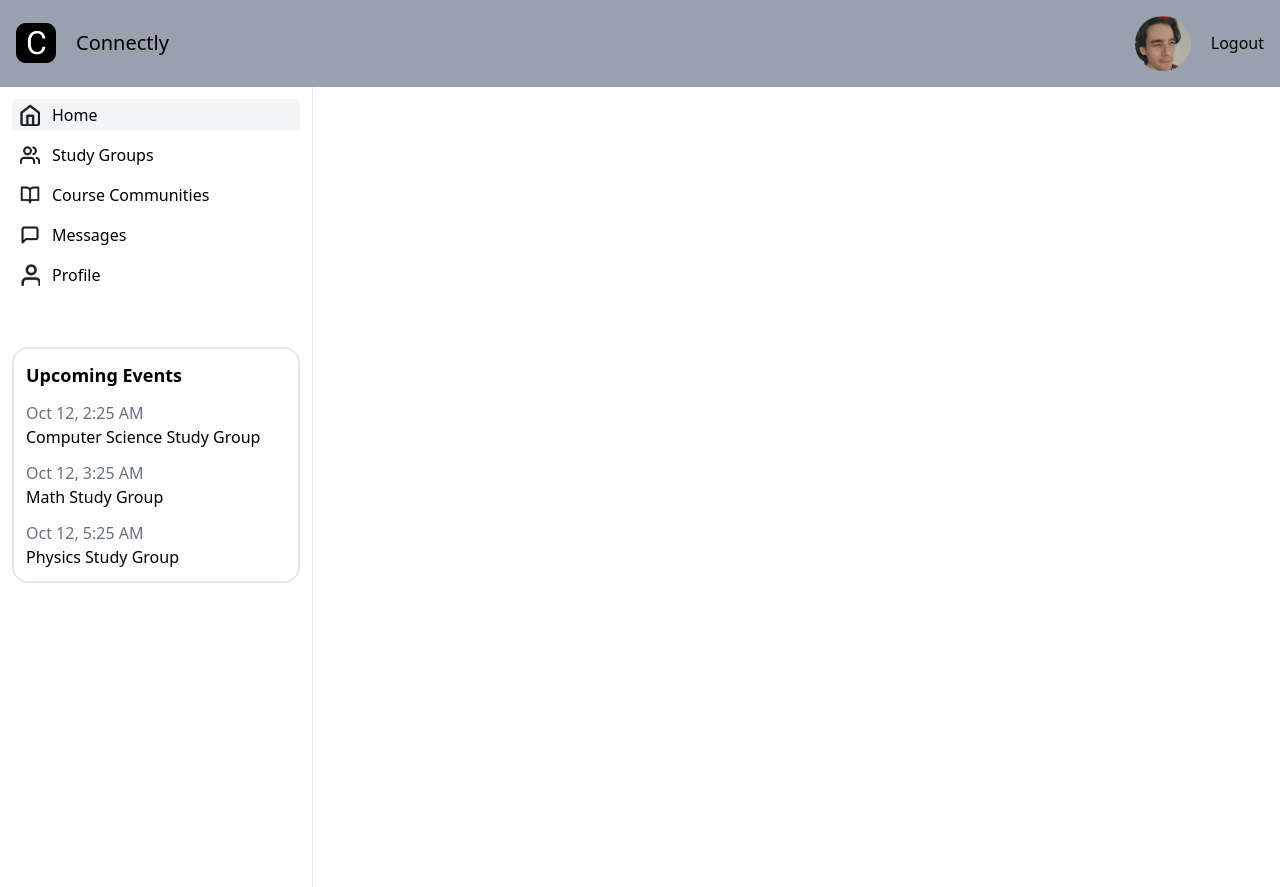
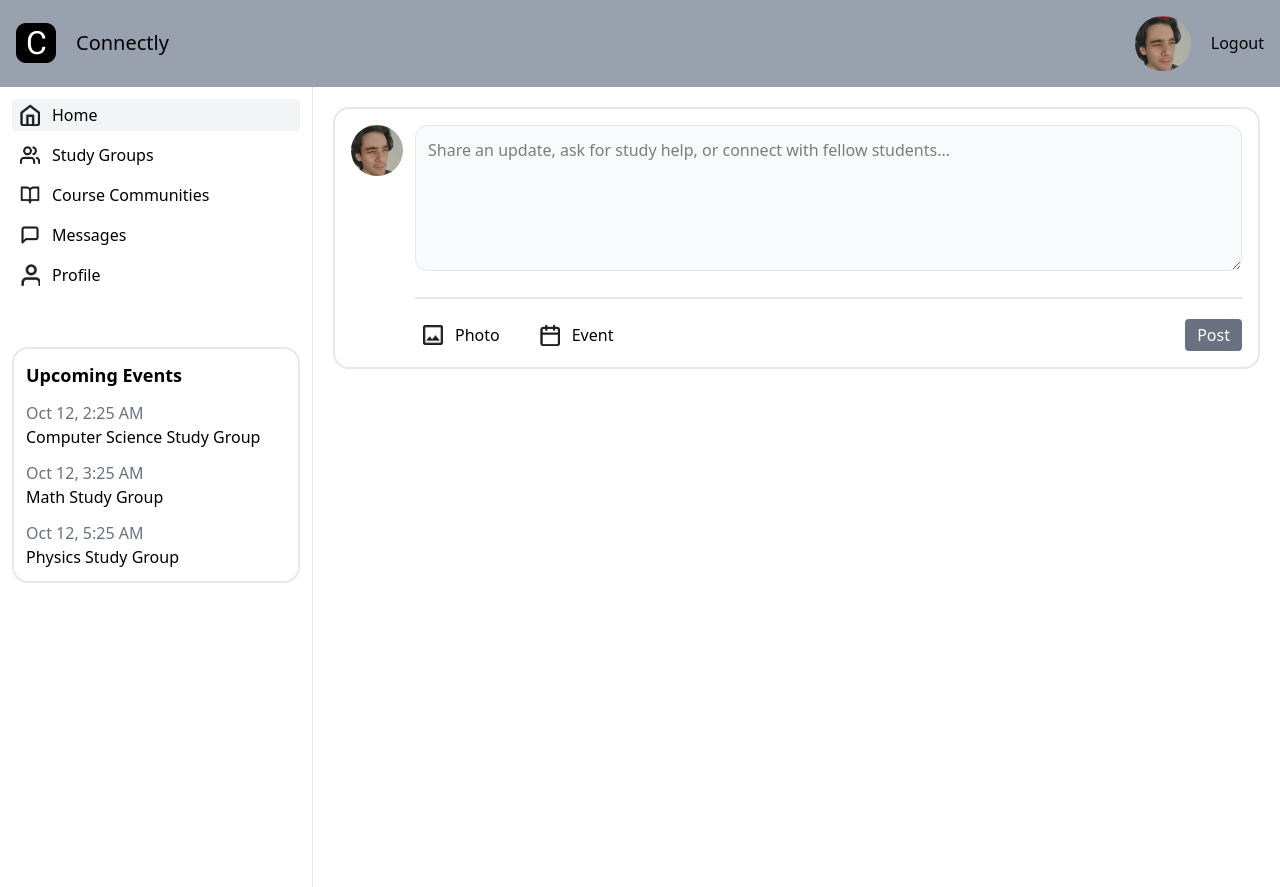
Before and after one commit to larongbingo/MO.IT120, a React (Vite) app: page /app in a window 1280 px wide. Built offline with nearby package versions, Linux system fonts and the light colour scheme.

Commit message:
refactor: use nested routing to allow for AppLayout.tsx

```diff
--- a/src/App.tsx
+++ b/src/App.tsx
@@ -1,13 +1,16 @@
 import { BrowserRouter, Route, Routes } from "react-router-dom";
 import LandingPage from "./pages/LandingPage.tsx";
 import AppPage from "./pages/AppPage.tsx";
+import AppLayout from "./layouts/AppLayout.tsx";
 
 function App() {
     return (
         <BrowserRouter>
             <Routes>
-                <Route path="/" element={<LandingPage />} />
-                <Route path="/app" element={<AppPage />} />
+                <Route index element={<LandingPage />} />
+                <Route path="app" element={<AppLayout />}>
+                    <Route index element={<AppPage />} />
+                </Route>
             </Routes>
         </BrowserRouter>
     );
--- /dev/null
+++ b/src/layouts/AppLayout.tsx
@@ -0,0 +1,97 @@
+import Navbar from "../components/Navbar.tsx";
+import profilePicture from "/profile pic.png";
+import homeLogo from "/Home.png";
+import usersLogo from "/Users.png";
+import bookLogo from "/Book.png";
+import messageLogo from "/Message.png";
+import userLogo from "/User.png";
+import {Link, Outlet} from "react-router-dom";
+import ScheduleCard, {type Schedule} from "../components/app/ScheduleCard.tsx";
+
+function AppLayout() {
+    return (
+        <>
+            <Navbar homeRoute="/app">
+                <ul className="flex items-center space-x-5">
+                    <li>
+                        <a href="#">
+                            <img src={profilePicture} alt="Profile Picture"
+                                 className="rounded-full w-14"/>
+                        </a>
+                    </li>
+                    <li>
+                        <Link to="/">Logout</Link>
+                    </li>
+                </ul>
+            </Navbar>
+
+
+            <div className="flex">
+                <SideBar/>
+                <Outlet />
+            </div>
+        </>
+    )
+}
+
+function NavigationItems() {
+    return (
+        <nav>
+            <ul className="space-y-2">
+                <li>
+                    <Link to="./app.html"
+                          className="bg-gray-100 rounded hover:bg-gray-300 flex items-center space-x-3 px-2 py-1">
+                        <img src={homeLogo} alt="Home Logo" className="w-5"/>
+                        <span className="">Home</span>
+                    </Link>
+                </li>
+                <li>
+                    <Link to="#"
+                          className="rounded hover:bg-gray-300 flex items-center space-x-3 px-2 py-1">
+                        <img src={usersLogo} alt="Study Groups Logo" className="w-5"/>
+                        <span>Study Groups</span>
+                    </Link>
+                </li>
+                <li>
+                    <Link to=""
+                          className="rounded hover:bg-gray-300 flex items-center space-x-3 px-2 py-1">
+                        <img src={bookLogo} alt="Course Communities Logo" className="w-5"/>
+                        <span>Course Communities</span>
+                    </Link>
+                </li>
+                <li>
+                    <Link to=""
+                          className="rounded hover:bg-gray-300 flex items-center space-x-3 px-2 py-1">
+                        <img src={messageLogo} alt="Messages Logo" className="w-5"/>
+                        <span>Messages</span>
+                    </Link>
+                </li>
+                <li>
+                    <Link to=""
+                          className="rounded hover:bg-gray-300 flex items-center space-x-3 px-2 py-1">
+                        <img src={userLogo} alt="Profile Logo" className="w-5"/>
+                        <span>Profile</span>
+                    </Link>
+                </li>
+            </ul>
+        </nav>
+    )
+}
+
+function SideBar() {
+    const today = new Date();
+    const schedule: Schedule[] = [
+        { date: new Date(today.setHours(2)), event: "Computer Science Study Group" },
+        { date: new Date(today.setHours(3)), event: "Math Study Group" },
+        { date: new Date(today.setHours(5)), event: "Physics Study Group" },
+    ];
+
+    return (
+        <section className="md:block hidden h-screen border-r border-border border-gray-200 sticky top-0 p-3 space-y-14">
+            <NavigationItems/>
+            <ScheduleCard schedule={schedule}/>
+        </section>
+    )
+}
+
+export default AppLayout;
--- a/src/pages/AppPage.tsx
+++ b/src/pages/AppPage.tsx
@@ -1,96 +1,47 @@
-import Navbar from "../components/Navbar.tsx";
 import profilePicture from "/profile pic.png";
-import homeLogo from "/Home.png";
-import usersLogo from "/Users.png";
-import bookLogo from "/Book.png";
-import messageLogo from "/Message.png";
-import userLogo from "/User.png";
-import {Link} from "react-router-dom";
-import ScheduleCard, {type Schedule} from "../components/app/ScheduleCard.tsx";
+import photo from "/Photo.png";
+import calendar from "/Calendar.png";
 
 function AppPage() {
     return (
-        <>
-            <Navbar homeRoute="/app">
-                <ul className="flex items-center space-x-5">
-                    <li>
-                        <a href="#">
-                            <img src={profilePicture} alt="Profile Picture"
-                                 className="rounded-full w-14"/>
-                        </a>
-                    </li>
-                    <li>
-                        <Link to="/">Logout</Link>
-                    </li>
-                </ul>
-            </Navbar>
-
-
-            <div className="flex">
-                <SideBar/>
+        <main className="flex-1 mx-auto flex xl:container xl:mx-auto">
+            <div className="p-5 w-full space-y-5">
+                <AddPostForm/>
             </div>
-        </>
+        </main>
     )
 }
 
-function NavigationItems() {
+function AddPostForm() {
     return (
-        <nav>
-            <ul className="space-y-2">
-                <li>
-                    <Link to="./app.html"
-                          className="bg-gray-100 rounded hover:bg-gray-300 flex items-center space-x-3 px-2 py-1">
-                        <img src={homeLogo} alt="Home Logo" className="w-5"/>
-                        <span className="">Home</span>
-                    </Link>
-                </li>
-                <li>
-                    <Link to="#"
-                          className="rounded hover:bg-gray-300 flex items-center space-x-3 px-2 py-1">
-                        <img src={usersLogo} alt="Study Groups Logo" className="w-5"/>
-                        <span>Study Groups</span>
-                    </Link>
-                </li>
-                <li>
-                    <Link to=""
-                          className="rounded hover:bg-gray-300 flex items-center space-x-3 px-2 py-1">
-                        <img src={bookLogo} alt="Course Communities Logo" className="w-5"/>
-                        <span>Course Communities</span>
-                    </Link>
-                </li>
-                <li>
-                    <Link to=""
-                          className="rounded hover:bg-gray-300 flex items-center space-x-3 px-2 py-1">
-                        <img src={messageLogo} alt="Messages Logo" className="w-5"/>
-                        <span>Messages</span>
-                    </Link>
-                </li>
-                <li>
-                    <Link to=""
-                          className="rounded hover:bg-gray-300 flex items-center space-x-3 px-2 py-1">
-                        <img src={userLogo} alt="Profile Logo" className="w-5"/>
-                        <span>Profile</span>
-                    </Link>
-                </li>
-            </ul>
-        </nav>
+        <form action="" id="createPost" className="rounded-2xl border-2 border-gray-200 p-4 flex space-x-3">
+            <div>
+                <img src={profilePicture} alt="Profile Picture" className="rounded-full w-14"/>
+            </div>
+            <div className="w-full space-y-5">
+                        <textarea name="Message" id="Message" rows={5}
+                                  placeholder="Share an update, ask for study help, or connect with fellow students..."
+                                  className="flex-1 rounded-xl w-full border-1 bg-gray-50 border-gray-200 p-3"></textarea>
+                <hr className="border-gray-200 border-1"/>
+                <div className="flex items-center justify-between">
+                    <div className="flex items-center space-x-6">
+                        <a href="" className="flex items-center space-x-3 rounded hover:bg-gray-300 px-2 py-1">
+                            <img src={photo} alt="Photo Logo" className="w-5"/>
+                            <span>Photo</span>
+                        </a>
+                        <a href="" className="flex items-center space-x-3 rounded hover:bg-gray-300 px-2 py-1">
+                            <img src={calendar} alt="Event Logo" className="w-5"/>
+                            <span>Event</span>
+                        </a>
+                    </div>
+                    <button type="submit"
+                            className="rounded bg-gray-500 hover:bg-gray-600 px-3 py-1 text-white">Post
+                    </button>
+                </div>
+            </div>
+        </form>
     )
 }
 
-function SideBar() {
-    const today = new Date();
-    const schedule: Schedule[] = [
-        { date: new Date(today.setHours(2)), event: "Computer Science Study Group" },
-        { date: new Date(today.setHours(3)), event: "Math Study Group" },
-        { date: new Date(today.setHours(5)), event: "Physics Study Group" },
-    ];
-
-    return (
-        <section className="md:block hidden h-screen border-r border-border border-gray-200 sticky top-0 p-3 space-y-14">
-            <NavigationItems/>
-            <ScheduleCard schedule={schedule}/>
-        </section>
-    )
-}
 
 export default AppPage;
```
